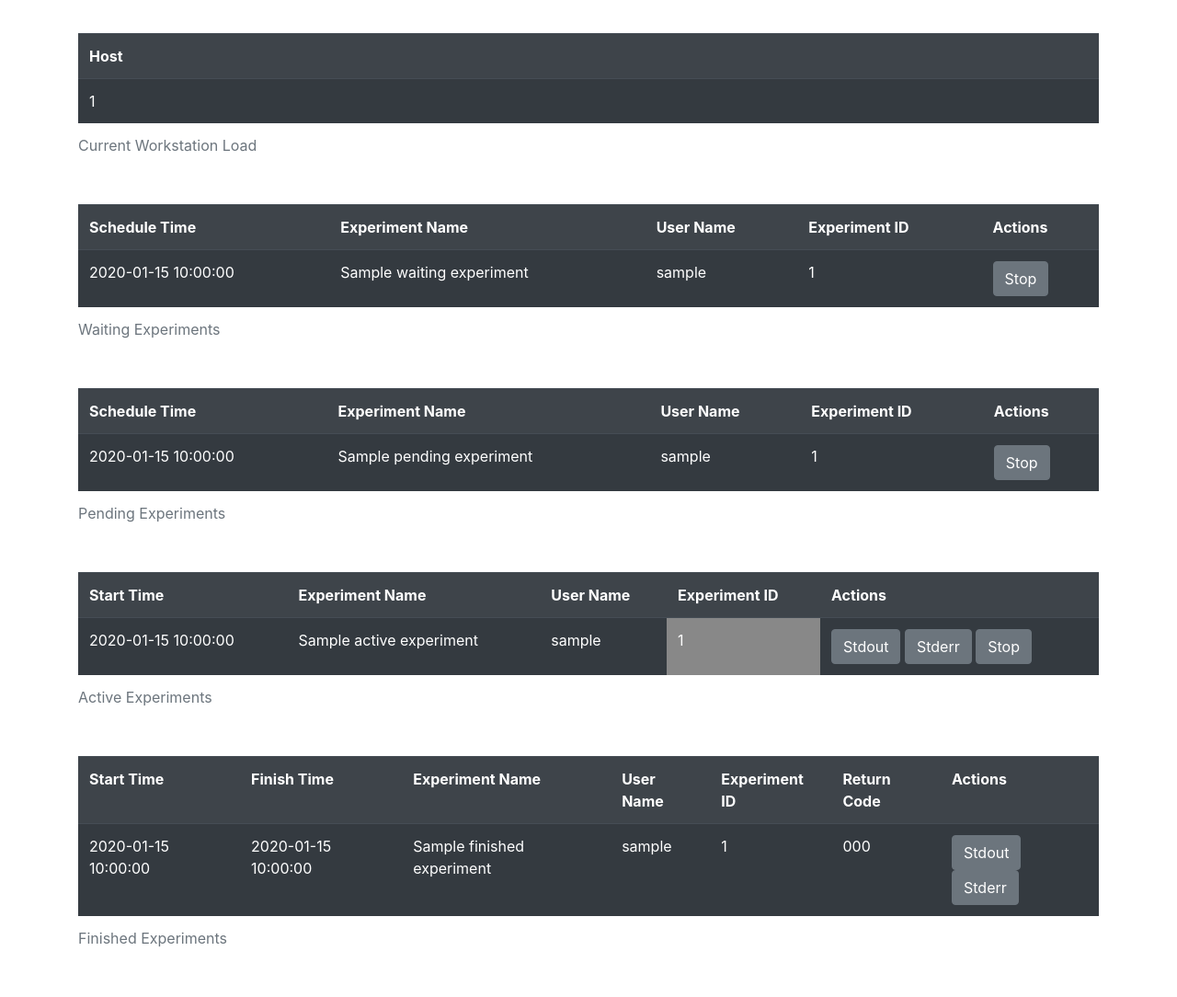
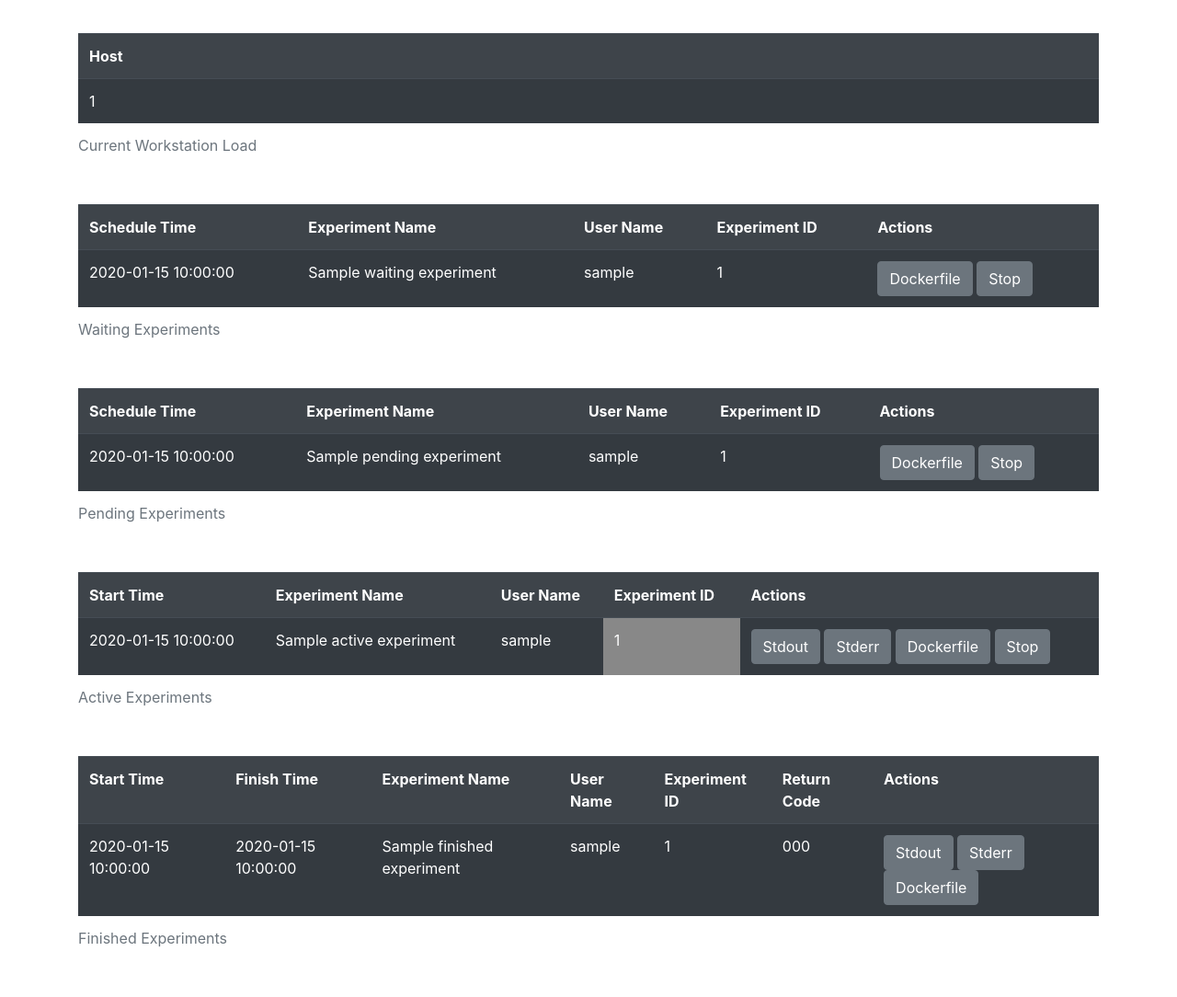
Before and after one commit to yoshihikoueno/ExperimentScheduler, a Python web app: template web/templates/home.html in a window 1280 px wide. Shown: the part 1725-2809 px from the top of the page at 92% size. Run offline with Jinja, Linux system fonts and the light colour scheme; the template is opened without the code that fills it: most values are stand-ins (such as "Sample title", 1, 10 or a date in 2020).

Commit message:
- added dockerfile botton - now scheduler can support experiment query

```diff
--- a/web/templates/home.html
+++ b/web/templates/home.html
@@ -141,9 +141,14 @@
     <td>{{e.name}}</td>
     <td>{{e.user_name}}</td>
     <td>{{e.unique_id}}</td>
-    <td><form method="post" name="activeexperimentform" onsubmit="return confirm('Really stop this experiment?')" style="display: inline; margin: 0px; padding: 0px" action="/home/post">
-        <input type="submit" value="Stop" name="{{e.unique_id}}" class="btn btn-secondary">
-    </form></td>
+    <td>
+        <form method="post" name="activeexperimentform" style="display: inline; margin: 0px; padding: 0px" action="/home/post">
+            <input type="submit" value="Dockerfile" name="{{e.unique_id}}" class="btn btn-secondary">
+        </form>
+        <form method="post" name="activeexperimentform" onsubmit="return confirm('Really stop this experiment?')" style="display: inline; margin: 0px; padding: 0px" action="/home/post">
+            <input type="submit" value="Stop" name="{{e.unique_id}}" class="btn btn-secondary">
+        </form>
+    </td>
   </tr>
   {% endfor %}
 </table><br>
@@ -163,9 +168,14 @@
     <td>{{e.name}}</td>
     <td>{{e.user_name}}</td>
     <td>{{e.unique_id}}</td>
-    <td><form method="post" name="activeexperimentform" onsubmit="return confirm('Really stop this experiment?')" style="display: inline; margin: 0px; padding: 0px" action="/home/post">
-        <input type="submit" value="Stop" name="{{e.unique_id}}" class="btn btn-secondary">
-    </form></td>
+    <td>
+        <form method="post" name="activeexperimentform" style="display: inline; margin: 0px; padding: 0px" action="/home/post">
+            <input type="submit" value="Dockerfile" name="{{e.unique_id}}" class="btn btn-secondary">
+        </form>
+        <form method="post" name="activeexperimentform" onsubmit="return confirm('Really stop this experiment?')" style="display: inline; margin: 0px; padding: 0px" action="/home/post">
+            <input type="submit" value="Stop" name="{{e.unique_id}}" class="btn btn-secondary">
+        </form>
+    </td>
   </tr>
   {% endfor %}
 </table><br>
@@ -189,6 +199,7 @@
       <form method="post" name="activeexperimentform" style="display: inline; margin: 0px; padding: 0px" action="/home/post">
         <input type="submit" value="Stdout" name="{{e.unique_id}}" class="btn btn-secondary">
         <input type="submit" value="Stderr" name="{{e.unique_id}}" class="btn btn-secondary">
+        <input type="submit" value="Dockerfile" name="{{e.unique_id}}" class="btn btn-secondary">
       </form>
       <form method="post" name="activeexperimentform" onsubmit="return confirm('Really stop this experiment?')" style="display: inline; margin: 0px; padding: 0px" action="/home/post">
         <input type="submit" value="Stop" name="{{e.unique_id}}" class="btn btn-secondary">
@@ -219,8 +230,11 @@
       <td>{{e.user_name}}</td>
       <td>{{e.unique_id}}</td>
       <td>{{e.finish_return_code}}</td>
-      <td><input type="submit" value="Stdout" name="{{e.unique_id}}" class="btn btn-secondary">
-        <input type="submit" value="Stderr" name="{{e.unique_id}}" class="btn btn-secondary"></td>
+      <td>
+        <input type="submit" value="Stdout" name="{{e.unique_id}}" class="btn btn-secondary">
+        <input type="submit" value="Stderr" name="{{e.unique_id}}" class="btn btn-secondary">
+        <input type="submit" value="Dockerfile" name="{{e.unique_id}}" class="btn btn-secondary">
+      </td>
     </tr>
     {% endfor %}
   </form>
```
Also changed, not shown: scheduler.py (+9 -0 lines), web/web_interface.py (+7 -0 lines).
